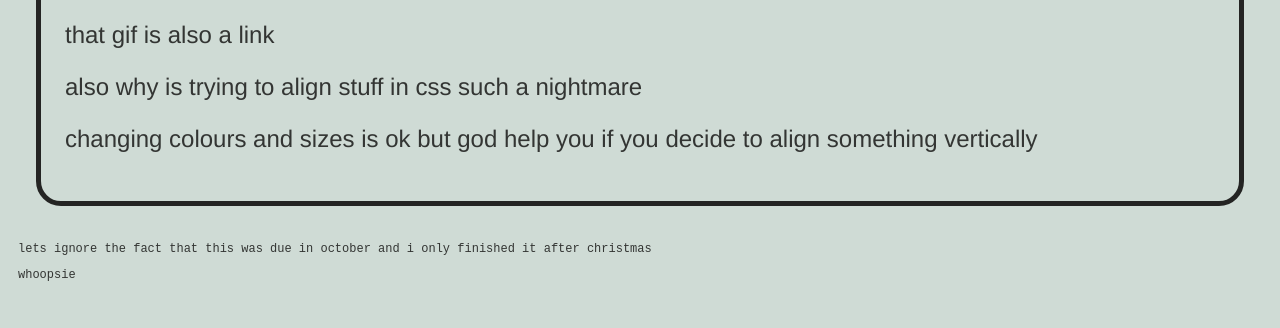
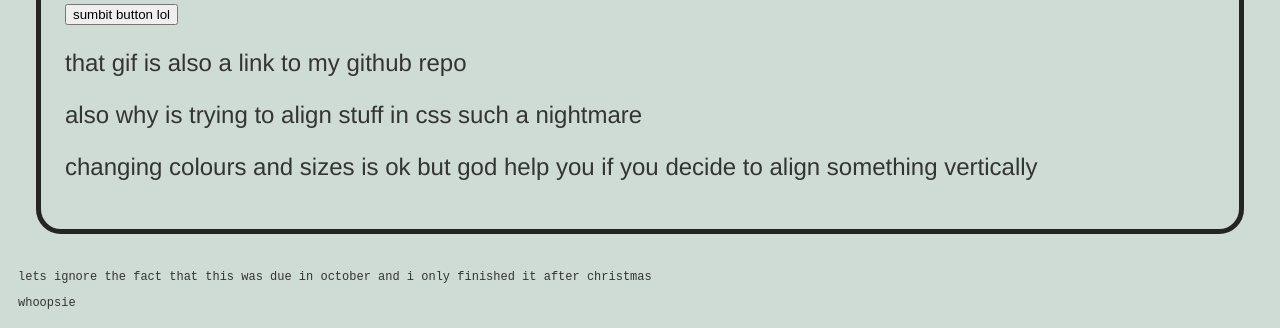
Before and after one commit to my-username-my-is-username/static-site, a plain HTML site: page index.html in a window 1280 px wide. Shown: the part 1028-1356 px from the top of the page. Before the commit the page ends 1328 px from the top, so only its background shows below. Drawn offline with Linux system fonts and the light colour scheme.

Commit message:
Update index.html

```diff
--- a/index.html
+++ b/index.html
@@ -36,9 +36,10 @@
 			</li>
 		</ul>
 		<figure class="noille">
-			<a href="https://youtu.be/poa_QBvtIBA"><img src="imgs/NoelleTablet.gif" alt="noelle spin gif"></a>
+			<a href="https://github.com/my-username-my-is-username/static-site"><img src="imgs/NoelleTablet.gif" alt="noelle spin gif"></a>
 		</figure>
-		<p>that gif is also a link</p>
+		<button>sumbit button lol</button>
+		<p>that gif is also a link to my github repo</p>
 		<p>also why is trying to align stuff in css such a nightmare</p>
 		<p>changing colours and sizes is ok but god help you if you decide to align something vertically</p>
 	</div>
```
